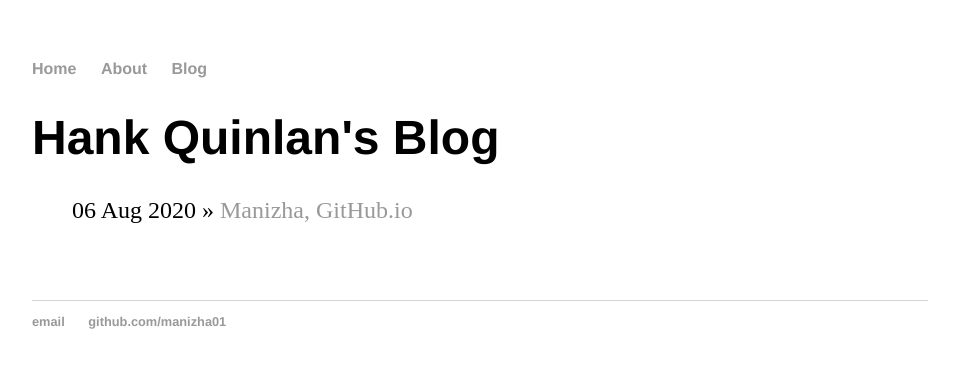
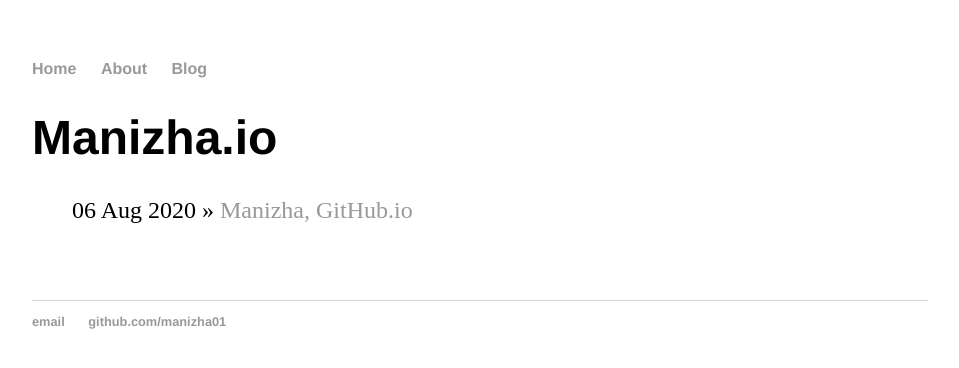
Before and after one commit to manizha01/manizha01.github.io, a Jekyll site: the page built from blog/index.html, in a window 1280 px wide. Shown: the top 368 px of the page, without its empty margins (160-1119 px from the left). Built offline with Jekyll 4.4.1, drawn with Linux system fonts in a browser that asks for light colours.

Commit message:
Update index.html

```diff
--- a/blog/index.html
+++ b/blog/index.html
@@ -1,6 +1,6 @@
 ---
 layout: default
-title: Hank Quinlan's Blog
+title: Manizha.io
 ---
 	<h1>{{ page.title }}</h1>
 	<ul class="posts">
```
